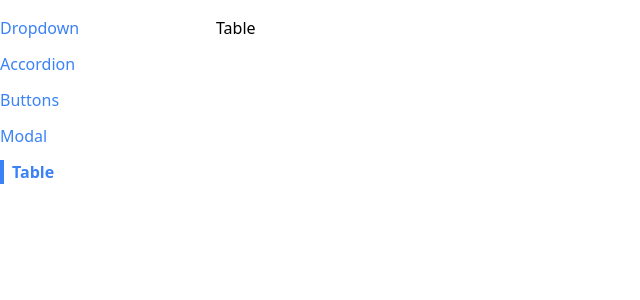
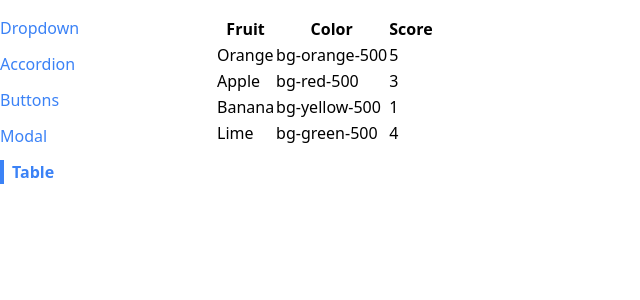
Before and after one commit to pwnrod/comps, a React (Create React App) app: page /table in a window 1280 px wide. Shown: the top 300 px of the page, without its empty margins (0-640 px from the left). Built offline with nearby package versions, Linux system fonts and the light colour scheme.

Commit message:
fill the table with some data

```diff
--- a/src/components/Table.js
+++ b/src/components/Table.js
@@ -1,5 +1,26 @@
-const Table = () => {
-    return <div>Table</div>;
+const Table = ({ data }) => {
+    let renderedRows = data.map((fruit) => {
+        return (
+            <tr key={fruit.name}>
+                <td>{fruit.name}</td>
+                <td>{fruit.color}</td>
+                <td>{fruit.score}</td>
+            </tr>
+        );
+    });
+
+    return (
+        <table>
+            <thead>
+                <tr>
+                    <th>Fruit</th>
+                    <th>Color</th>
+                    <th>Score</th>
+                </tr>
+            </thead>
+            <tbody>{renderedRows}</tbody>
+        </table>
+    );
 };
 
 export default Table;
--- a/src/pages/TablePage.js
+++ b/src/pages/TablePage.js
@@ -1,7 +1,14 @@
 import Table from "../components/Table";
 
 const TablePage = () => {
-    return <Table />;
+    const data = [
+        { name: "Orange", color: "bg-orange-500", score: 5 },
+        { name: "Apple", color: "bg-red-500", score: 3 },
+        { name: "Banana", color: "bg-yellow-500", score: 1 },
+        { name: "Lime", color: "bg-green-500", score: 4 },
+    ];
+
+    return <Table data={data} />;
 };
 
 export default TablePage;
```
